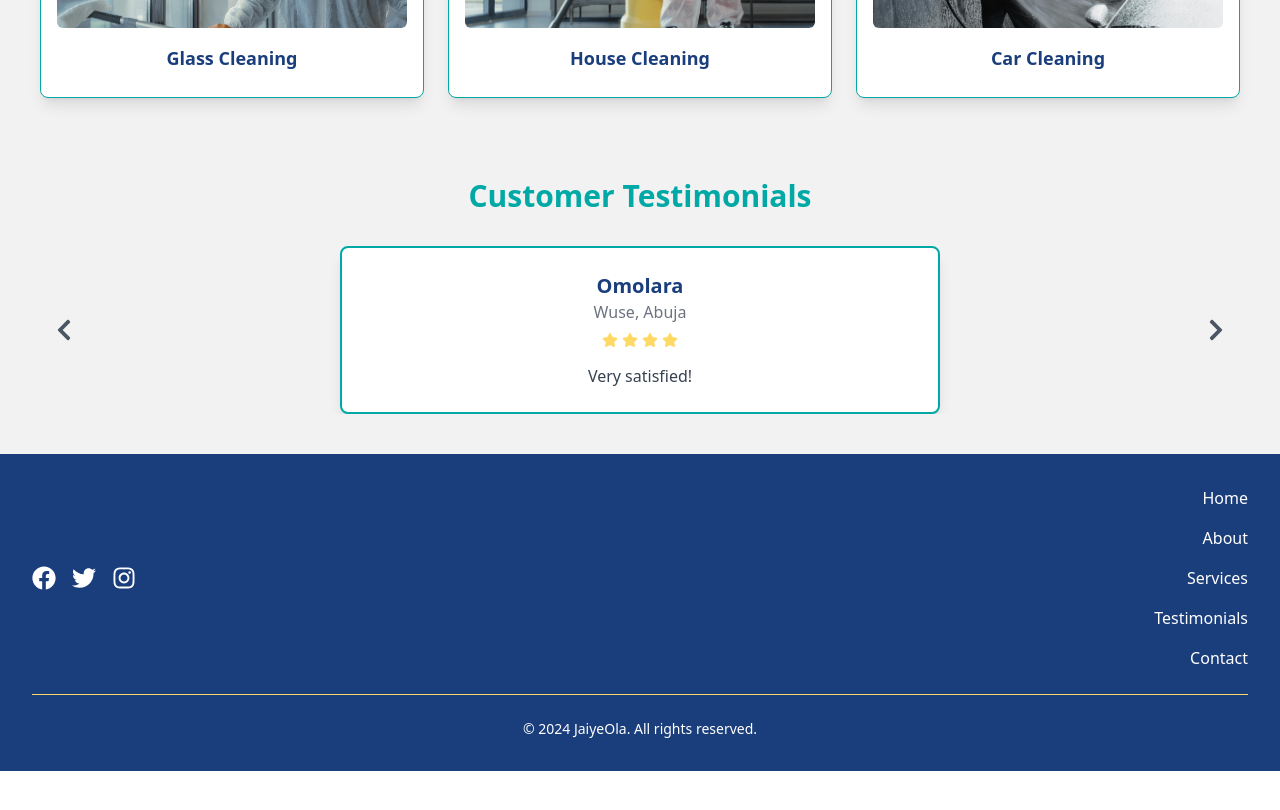
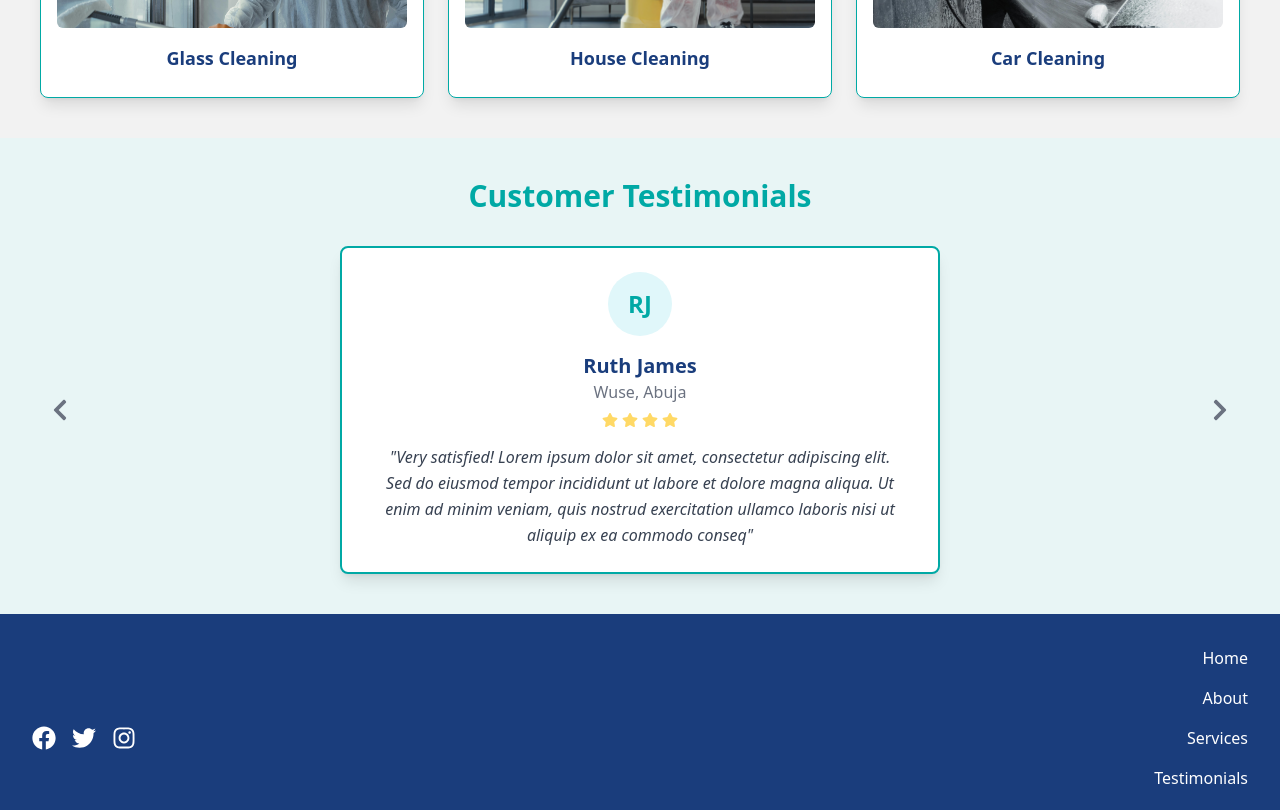
Before and after one commit to Ola-Steph/cleaningwebsite, a Next.js app: page / in a window 1280 px wide. Shown: the part 1800-2610 px from the top of the page. Before the commit the page ends 2571 px from the top, so only its background shows below. Built offline with nearby package versions, Linux system fonts and the light colour scheme.

Commit message:
ready for hosting

```diff
--- a/components/ServicesSection.tsx
+++ b/components/ServicesSection.tsx
@@ -45,6 +45,7 @@ const ServicesSection = () => {
                 <div className="flip-card-back border border-[#00A9A5] p-4 rounded-lg shadow-lg bg-[#FFD966] text-[#1A3D7C] flex items-center justify-center">
                   <p className="text-sm font-semibold">
                     Quick overview of {title}.
+                    Lorem ipsum dolor sit amet, consectetur adipiscing elit. Sed do eiusmod tempor incididunt ut labore et dolore magna aliqua. Ut enim ad minim veniam, quis nostrud exercitation ullamco laboris nisi ut aliquip ex ea commodo conseq
                   </p>
                 </div>
               )}
--- a/components/TestimonialsSection.tsx
+++ b/components/TestimonialsSection.tsx
@@ -2,61 +2,65 @@ import { useEffect, useState } from 'react';
 import { FaStar, FaChevronLeft, FaChevronRight } from 'react-icons/fa';
 
 const testimonials = [
-  { name: 'Esther', rating: 5, location: 'Garki, Abuja', feedback: 'Great service!' },
-  { name: 'Omolara', rating: 4, location: 'Wuse, Abuja', feedback: 'Very satisfied!' },
-  { name: 'JaiyeOla', rating: 5, location: 'Wuye, Abuja', feedback: 'Exceptional quality!' },
+  { name: 'Jane Samson', rating: 5, location: 'Garki, Abuja', feedback: 'Great service! Lorem ipsum dolor sit amet, consectetur adipiscing elit. Sed do eiusmod tempor incididunt ut labore et dolore magna aliqua. Ut enim ad minim veniam, quis nostrud exercitation ullamco laboris nisi ut aliquip ex ea commodo conseq' },
+  { name: 'Ruth James', rating: 4, location: 'Wuse, Abuja', feedback: 'Very satisfied! Lorem ipsum dolor sit amet, consectetur adipiscing elit. Sed do eiusmod tempor incididunt ut labore et dolore magna aliqua. Ut enim ad minim veniam, quis nostrud exercitation ullamco laboris nisi ut aliquip ex ea commodo conseq' },
+  { name: 'Andrew Gideons', rating: 5, location: 'Wuye, Abuja', feedback: 'Exceptional quality! Lorem ipsum dolor sit amet, consectetur adipiscing elit. Sed do eiusmod tempor incididunt ut labore et dolore magna aliqua. Ut enim ad minim veniam, quis nostrud exercitation ullamco laboris nisi ut aliquip ex ea commodo conseq' },
 ];
 
 const TestimonialsSection = () => {
   const [currentTestimonial, setCurrentTestimonial] = useState(0);
-  const [animationClass, setAnimationClass] = useState('');
 
   const handlePrevious = () => {
-    setAnimationClass('slide-right');
-    setTimeout(() => {
-      setCurrentTestimonial((prev) => (prev === 0 ? testimonials.length - 1 : prev - 1));
-      setAnimationClass('');
-    }, 250);
+    setCurrentTestimonial((prev) => (prev === 0 ? testimonials.length - 1 : prev - 1));
   };
 
   const handleNext = () => {
-    setAnimationClass('slide-left');
-    setTimeout(() => {
-      setCurrentTestimonial((prev) => (prev === testimonials.length - 1 ? 0 : prev + 1));
-      setAnimationClass('');
-    }, 250);
+    setCurrentTestimonial((prev) => (prev === testimonials.length - 1 ? 0 : prev + 1));
   };
 
   useEffect(() => {
-    const interval = setInterval(handleNext, 3000); // Auto-slide every 3 seconds
+    const interval = setInterval(handleNext, 5000); // Auto-slide every 5 seconds
     return () => clearInterval(interval);
   }, []);
 
+  const { name, rating, location, feedback } = testimonials[currentTestimonial];
+  const initials = name.split(' ').map(n => n[0]).join('').toUpperCase();
+
   return (
-    <section id="testimonials" className="p-6 md:p-10 bg-[#F2F2F2]">
+    <section id="testimonials" className="p-6 md:p-10 bg-[#E8F5F5]">
       <h2 className="text-3xl font-bold text-center mb-8 text-[#00A9A5]">Customer Testimonials</h2>
 
-      <div className="relative flex items-center justify-center overflow-hidden max-w-full mx-auto">
-        <button onClick={handlePrevious} className="absolute left-0 p-3 text-gray-600 hover:text-[#00A9A5]">
+      <div className="relative flex items-center justify-center max-w-full mx-auto">
+        <button onClick={handlePrevious} className="absolute left-0 p-2 text-gray-500 hover:text-[#00A9A5]">
           <FaChevronLeft size={24} />
         </button>
 
-        <div
-          className={`testimonial-card transition-all duration-300 ease-in-out border-2 border-[#00A9A5] p-6 w-full md:w-3/4 lg:w-1/2 rounded-lg shadow-lg bg-[#FFFFFF] text-center ${animationClass}`}
-        >
-          <h3 className="text-xl font-semibold text-[#1A3D7C]">{testimonials[currentTestimonial].name}</h3>
-          <p className="text-gray-500">{testimonials[currentTestimonial].location}</p>
+        <div className="testimonial-card border-2 border-[#00A9A5] p-6 w-full md:w-3/4 lg:w-1/2 rounded-lg shadow-lg bg-white text-center">
+          <div className="flex flex-col items-center">
+            {/* Avatar with initials */}
+            <div className="w-16 h-16 rounded-full bg-[#E0F7FA] flex items-center justify-center text-2xl font-semibold text-[#00A9A5] mb-4">
+              {initials}
+            </div>
 
-          <div className="flex justify-center gap-1 mt-2 mb-4 text-[#FFD966]">
-            {[...Array(testimonials[currentTestimonial].rating)].map((_, i) => (
-              <FaStar key={i} />
-            ))}
+            {/* Name and Location */}
+            <h3 className="text-xl font-semibold text-[#1A3D7C]">{name}</h3>
+            <p className="text-gray-500 mb-2">{location}</p>
+
+            {/* Star Rating */}
+            <div className="flex justify-center gap-1 mb-4 text-[#FFD966]">
+              {[...Array(rating)].map((_, i) => (
+                <FaStar key={i} />
+              ))}
+            </div>
+
+            {/* Feedback */}
+            <p className="text-gray-700 italic leading-relaxed px-4">
+              "{feedback}"
+            </p>
           </div>
-
-          <p className="text-gray-700">{testimonials[currentTestimonial].feedback}</p>
         </div>
 
-        <button onClick={handleNext} className="absolute right-0 p-3 text-gray-600 hover:text-[#00A9A5]">
+        <button onClick={handleNext} className="absolute right-0 p-2 text-gray-500 hover:text-[#00A9A5]">
           <FaChevronRight size={24} />
         </button>
       </div>
```
